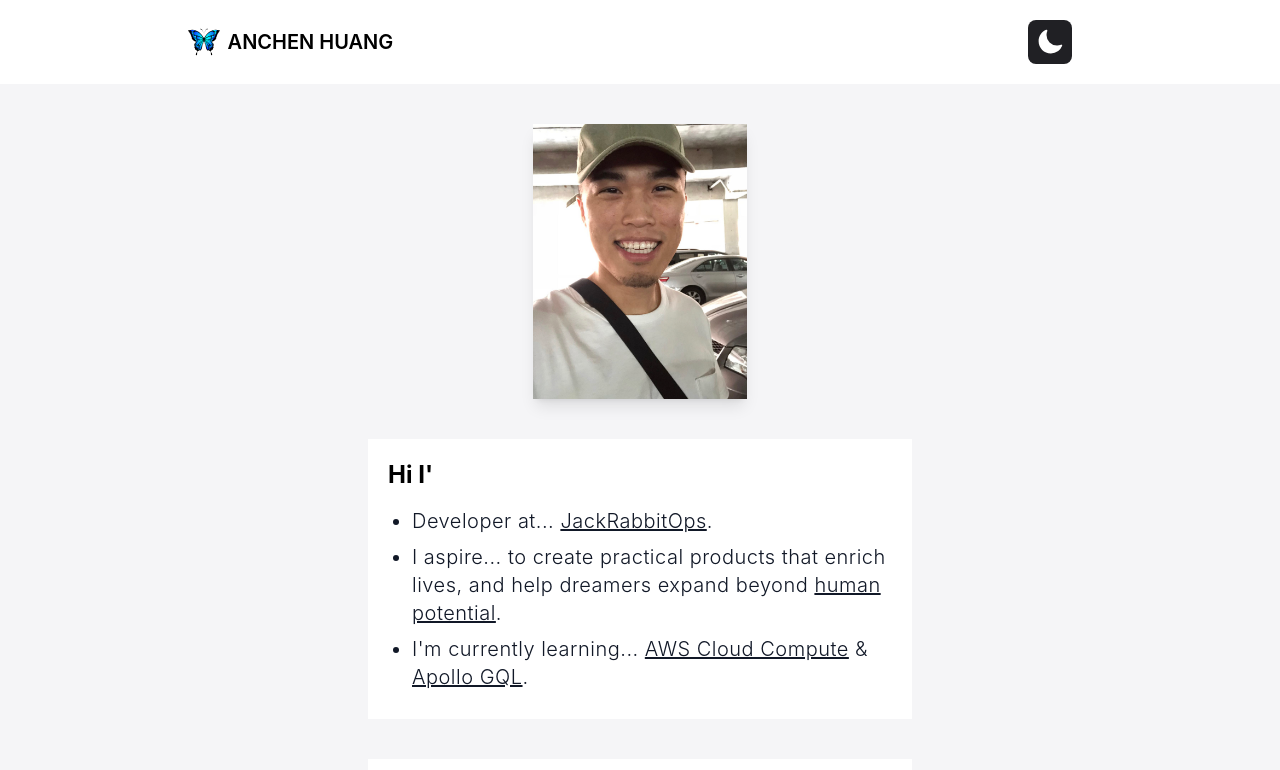
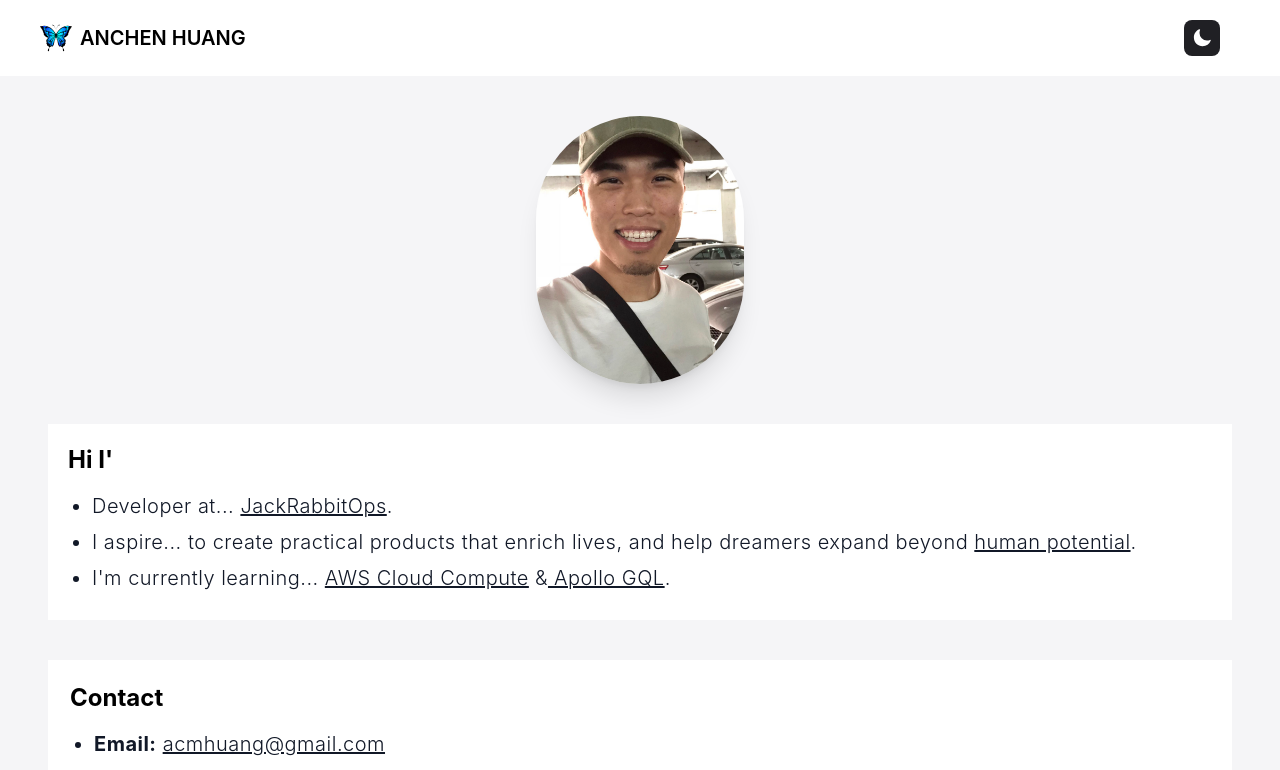
Before and after one commit to mikeyqq/mikeyqqq-portfolio, a Next.js app: page / in a window 1280 px wide. Shown: the top 770 px of the page. Built offline with nearby package versions, Linux system fonts and the light colour scheme.

Commit message:
fixed profile avatar sizing issue at different media query

```diff
--- a/components/profile.jsx
+++ b/components/profile.jsx
@@ -2,11 +2,11 @@ import React from "react";
 
 export default function profile() {
   return (
-    <div className="flex justify-center items-center w-auto">
+    <div className="flex items-center justify-center mobileSm:w-32 tabletLg:w-36 desktop:w-52 ">
       <img
-        className="shadow-lg dark:shadow-slate-800"
-        src="/profile.jpg"
-        alt="Rounded avatar"
+        className="rounded-full shadow-xl"
+        src="./profile.jpg"
+        alt="profile avatar image"
       />
     </div>
   );
--- a/sections/main.jsx
+++ b/sections/main.jsx
@@ -8,7 +8,7 @@ export default function Main() {
   return (
     <div className="flex flex-col py-10">
       <div className="flex flex-col items-center gap-10">
-        <div className="flex w-2/5 md:w-1/6 justify-center">
+        <div className="flex items-center justify-center w-full">
           <Profile />
         </div>
         <div className="w-full md:w-3/4 lg:w-2/4">
--- a/tailwind.config.js
+++ b/tailwind.config.js
@@ -7,6 +7,16 @@ module.exports = {
   ],
   darkMode: "class",
   theme: {
+    screens: {
+      mobileSm: { max: "579px" },
+      // => @media (max-width: 579px) { ... }
+
+      tabletLg: { min: "580px", max: "699px" },
+      // => @media (min-width: 768px and max-width: 1023px) { ... }
+
+      desktop: "700px",
+      // => @media (min-width: 1024px and max-width: 1279px) { ... }
+    },
     extend: {
       colors: {
         "light-header": "#fffffff5",
```
